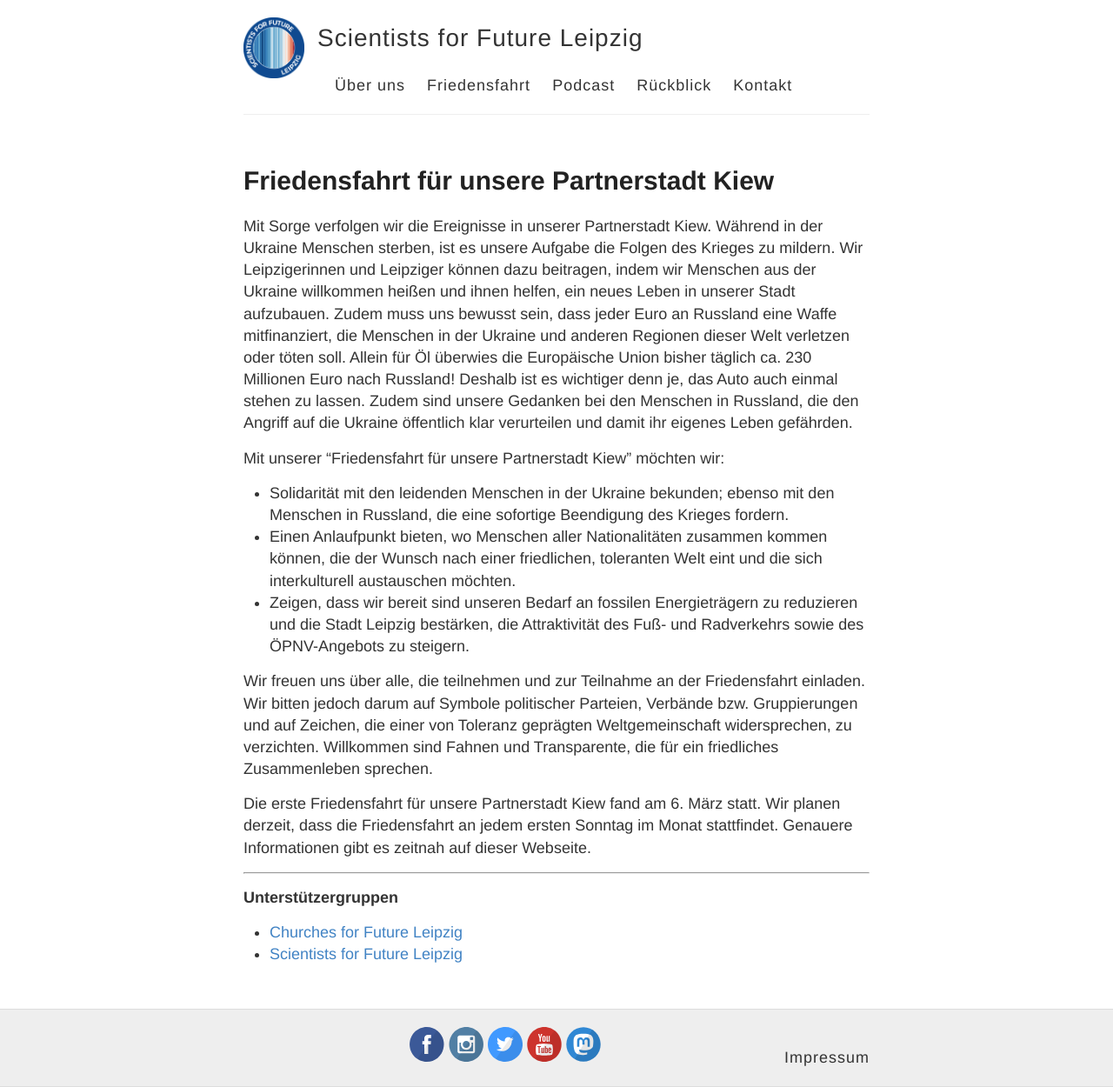
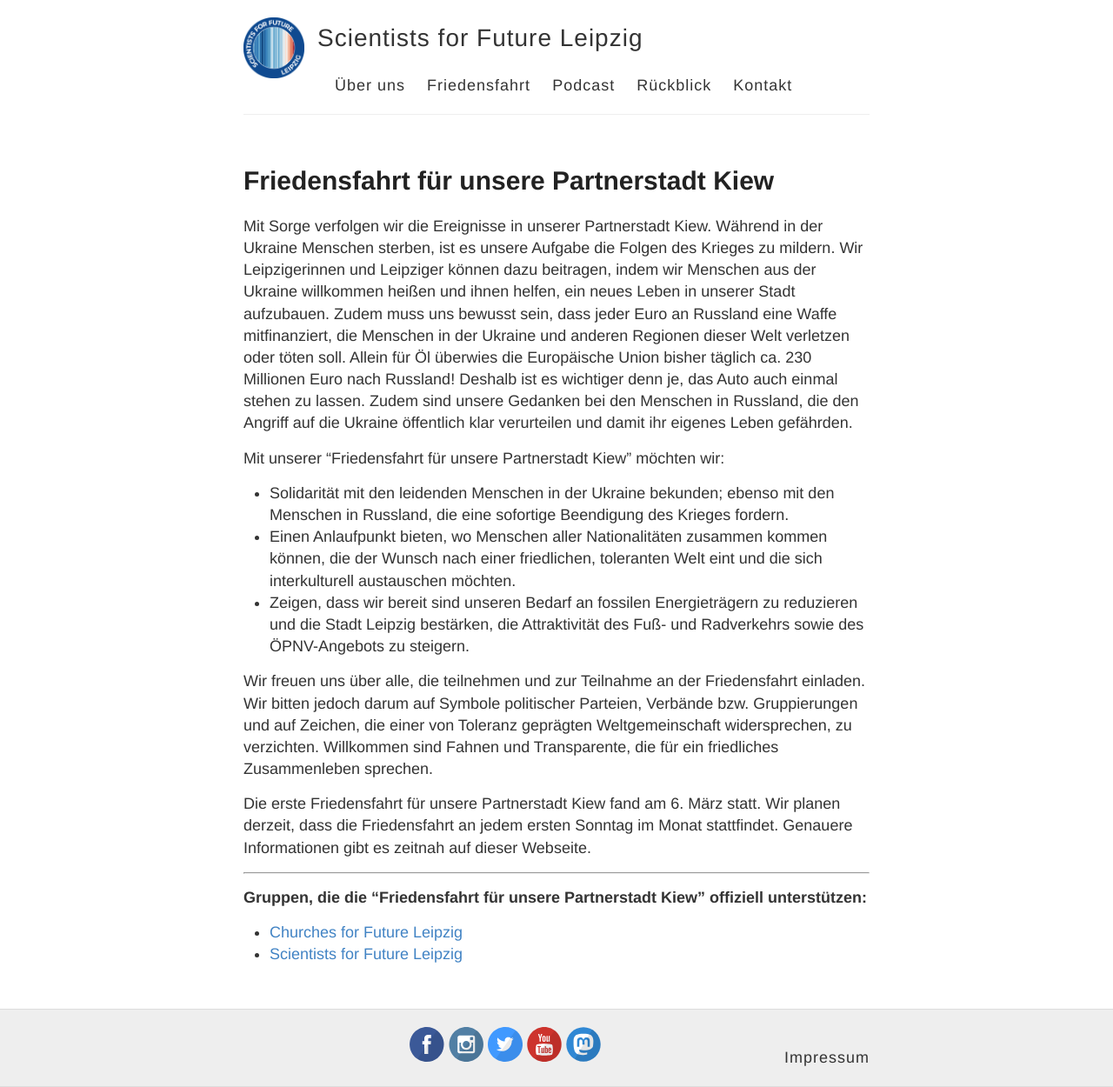
Before and after one commit to s4f-leipzig/s4f-leipzig.github.io, a Jekyll site: the page built from Friedensfahrt.md, in a window 1280 px wide. Shown: the whole page at 87% size. Built offline with Jekyll 4.4.1, drawn with Linux system fonts in a browser that asks for light colours.

Commit message:
Update Friedensfahrt.md

```diff
--- a/Friedensfahrt.md
+++ b/Friedensfahrt.md
@@ -26,7 +26,7 @@ Die erste Friedensfahrt für unsere Partnerstadt Kiew fand am 6. März statt. Wi
 
 <hr>
 
-<b>Unterstützergruppen</b>
+<b>Gruppen, die die "Friedensfahrt für unsere Partnerstadt Kiew" offiziell unterstützen:</b>
 <br>
 
 <ul>
```
